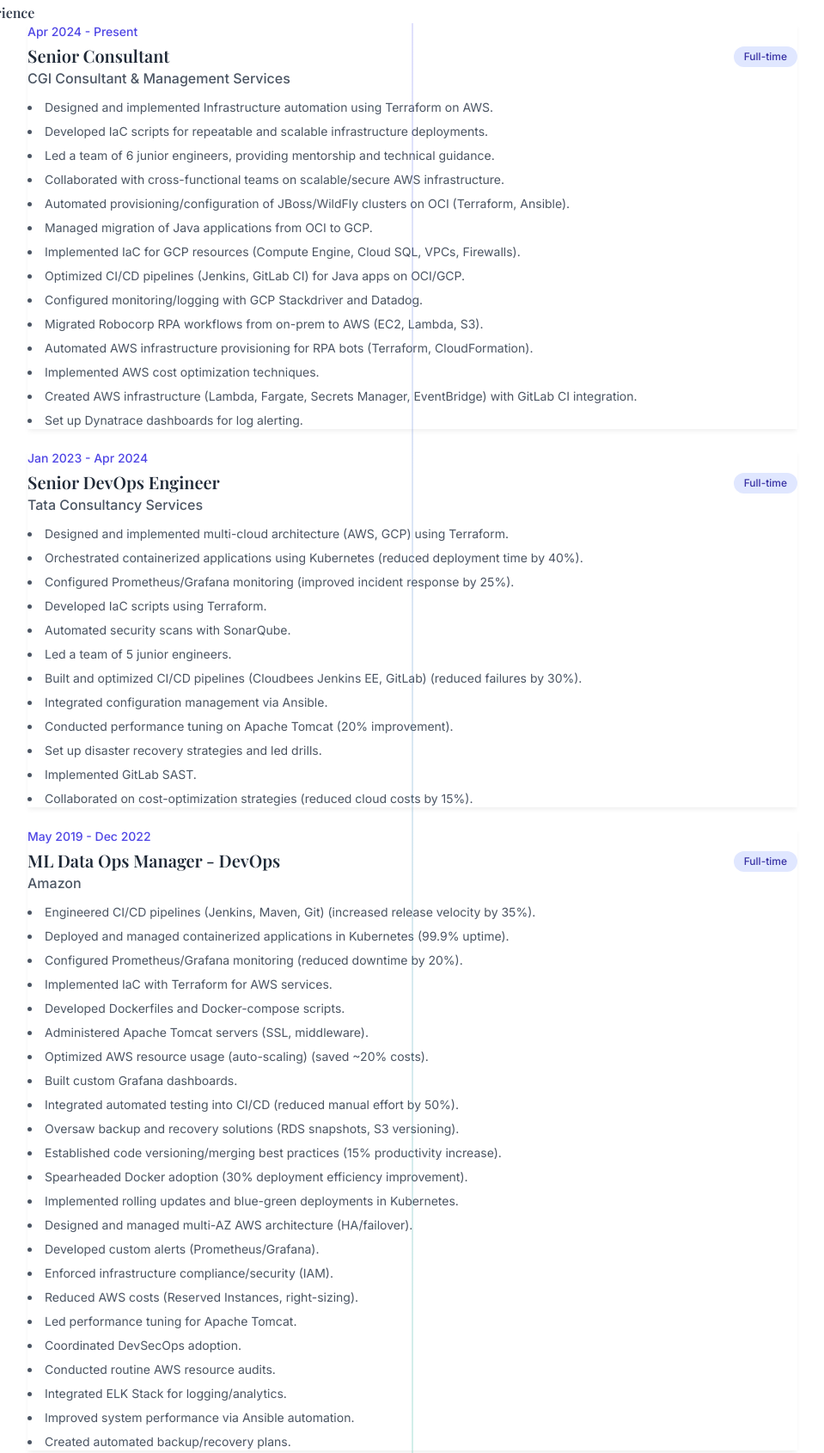
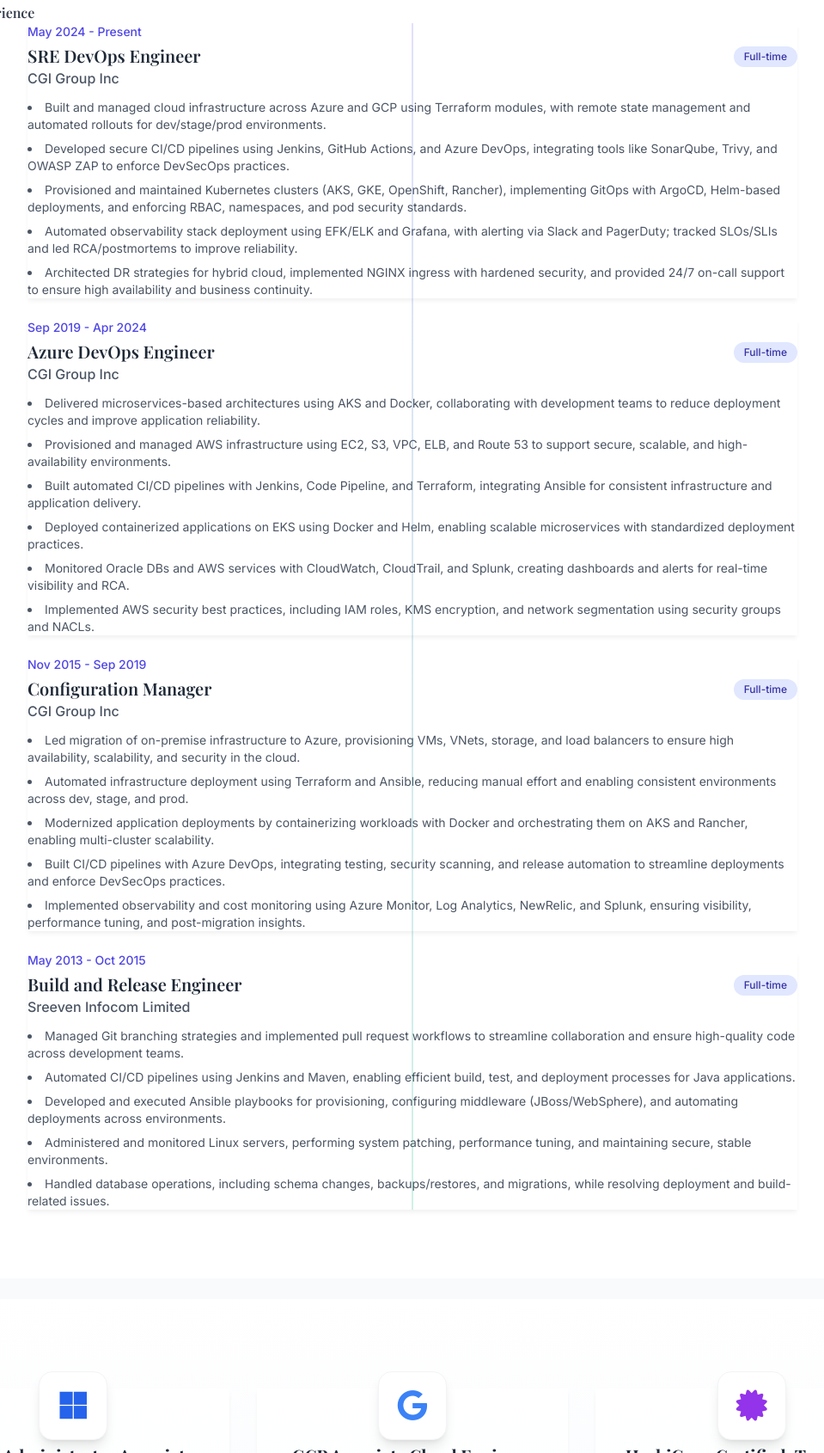
Before and after one commit to viswanatha1221/portfolio, a plain HTML site: page index.html in a window 1280 px wide. Shown: the part 2007-3697 px from the top of the page at 86% size, without its empty margins (160-1119 px from the left). Drawn offline with nearby package versions, Linux system fonts and the light colour scheme.

Commit message:
Update index.html
Updated exp

```diff
--- a/index.html
+++ b/index.html
@@ -491,141 +491,107 @@
         <h2 class="section-title">Professional Experience</h2>
         <div class="relative max-w-4xl mx-auto timeline-container">
 
-            <!-- CGI -->
+          <!-- CGI - SRE DevOps Engineer -->
 <div class="timeline-item">
     <div class="timeline-marker"></div>
     <div class="timeline-line"></div>
     <div class="timeline-content">
         <div class="flex flex-col md:flex-row md:justify-between md:items-center mb-3">
             <div>
-                            <p class="text-sm font-medium text-indigo-600 mb-1">Apr 2024 - Present</p>
-                            <h3 class="text-xl font-semibold text-gray-800">Senior Consultant</h3>
-                            <p class="text-md font-medium text-gray-600">CGI Consultant & Management Services</p>
+                <p class="text-sm font-medium text-indigo-600 mb-1">May 2024 - Present</p>
+                <h3 class="text-xl font-semibold text-gray-800">SRE DevOps Engineer</h3>
+                <p class="text-md font-medium text-gray-600">CGI Group Inc</p>
             </div>
             <div class="mt-2 md:mt-0">
                 <span class="inline-block px-3 py-1 rounded-full bg-indigo-100 text-indigo-800 text-xs font-medium">Full-time</span>
             </div>
         </div>
-                    <ul class="list-disc list-inside text-gray-600 space-y-2 text-sm mb-6"> <!-- Added mb-6 here -->
-                        <li>Designed and implemented Infrastructure automation using Terraform on AWS.</li>
-                        <li>Developed IaC scripts for repeatable and scalable infrastructure deployments.</li>
-                        <li>Led a team of 6 junior engineers, providing mentorship and technical guidance.</li>
-                        <li>Collaborated with cross-functional teams on scalable/secure AWS infrastructure.</li>
-                        <li>Automated provisioning/configuration of JBoss/WildFly clusters on OCI (Terraform, Ansible).</li>
-                        <li>Managed migration of Java applications from OCI to GCP.</li>
-                        <li>Implemented IaC for GCP resources (Compute Engine, Cloud SQL, VPCs, Firewalls).</li>
-                        <li>Optimized CI/CD pipelines (Jenkins, GitLab CI) for Java apps on OCI/GCP.</li>
-                        <li>Configured monitoring/logging with GCP Stackdriver and Datadog.</li>
-                        <li>Migrated Robocorp RPA workflows from on-prem to AWS (EC2, Lambda, S3).</li>
-                        <li>Automated AWS infrastructure provisioning for RPA bots (Terraform, CloudFormation).</li>
-                        <li>Implemented AWS cost optimization techniques.</li>
-                        <li>Created AWS infrastructure (Lambda, Fargate, Secrets Manager, EventBridge) with GitLab CI integration.</li>
-                        <li>Set up Dynatrace dashboards for log alerting.</li>
+        <ul class="list-disc list-inside text-gray-600 space-y-2 text-sm mb-6">
+            <li>Built and managed cloud infrastructure across Azure and GCP using Terraform modules, with remote state management and automated rollouts for dev/stage/prod environments.</li>
+            <li>Developed secure CI/CD pipelines using Jenkins, GitHub Actions, and Azure DevOps, integrating tools like SonarQube, Trivy, and OWASP ZAP to enforce DevSecOps practices.</li>
+            <li>Provisioned and maintained Kubernetes clusters (AKS, GKE, OpenShift, Rancher), implementing GitOps with ArgoCD, Helm-based deployments, and enforcing RBAC, namespaces, and pod security standards.</li>
+            <li>Automated observability stack deployment using EFK/ELK and Grafana, with alerting via Slack and PagerDuty; tracked SLOs/SLIs and led RCA/postmortems to improve reliability.</li>
+            <li>Architected DR strategies for hybrid cloud, implemented NGINX ingress with hardened security, and provided 24/7 on-call support to ensure high availability and business continuity.</li>
         </ul>
     </div>
 </div>
 
-            <!-- <!-- TCS -->
+<!-- CGI - Azure DevOps Engineer -->
 <div class="timeline-item">
     <div class="timeline-marker"></div>
     <div class="timeline-line"></div>
     <div class="timeline-content">
         <div class="flex flex-col md:flex-row md:justify-between md:items-center mb-3">
             <div>
-                            <p class="text-sm font-medium text-indigo-600 mb-1">Jan 2023 - Apr 2024</p>
-                            <h3 class="text-xl font-semibold text-gray-800">Senior DevOps Engineer</h3>
-                            <p class="text-md font-medium text-gray-600">Tata Consultancy Services</p>
+                <p class="text-sm font-medium text-indigo-600 mb-1">Sep 2019 - Apr 2024</p>
+                <h3 class="text-xl font-semibold text-gray-800">Azure DevOps Engineer</h3>
+                <p class="text-md font-medium text-gray-600">CGI Group Inc</p>
             </div>
             <div class="mt-2 md:mt-0">
                 <span class="inline-block px-3 py-1 rounded-full bg-indigo-100 text-indigo-800 text-xs font-medium">Full-time</span>
             </div>
         </div>
-                    <ul class="list-disc list-inside text-gray-600 space-y-2 text-sm mb-6"> <!-- Added mb-6 here -->
-                        <li>Designed and implemented multi-cloud architecture (AWS, GCP) using Terraform.</li>
-                        <li>Orchestrated containerized applications using Kubernetes (reduced deployment time by 40%).</li>
-                        <li>Configured Prometheus/Grafana monitoring (improved incident response by 25%).</li>
-                        <li>Developed IaC scripts using Terraform.</li>
-                        <li>Automated security scans with SonarQube.</li>
-                        <li>Led a team of 5 junior engineers.</li>
-                        <li>Built and optimized CI/CD pipelines (Cloudbees Jenkins EE, GitLab) (reduced failures by 30%).</li>
-                        <li>Integrated configuration management via Ansible.</li>
-                        <li>Conducted performance tuning on Apache Tomcat (20% improvement).</li>
-                        <li>Set up disaster recovery strategies and led drills.</li>
-                        <li>Implemented GitLab SAST.</li>
-                        <li>Collaborated on cost-optimization strategies (reduced cloud costs by 15%).</li>
+        <ul class="list-disc list-inside text-gray-600 space-y-2 text-sm mb-6">
+            <li>Delivered microservices-based architectures using AKS and Docker, collaborating with development teams to reduce deployment cycles and improve application reliability.</li>
+            <li>Provisioned and managed AWS infrastructure using EC2, S3, VPC, ELB, and Route 53 to support secure, scalable, and high-availability environments.</li>
+            <li>Built automated CI/CD pipelines with Jenkins, Code Pipeline, and Terraform, integrating Ansible for consistent infrastructure and application delivery.</li>
+            <li>Deployed containerized applications on EKS using Docker and Helm, enabling scalable microservices with standardized deployment practices.</li>
+            <li>Monitored Oracle DBs and AWS services with CloudWatch, CloudTrail, and Splunk, creating dashboards and alerts for real-time visibility and RCA.</li>
+            <li>Implemented AWS security best practices, including IAM roles, KMS encryption, and network segmentation using security groups and NACLs.</li>
         </ul>
     </div>
 </div>
 
-            <!-- Amazon DevOps -->
+<!-- CGI - Configuration Manager -->
 <div class="timeline-item">
     <div class="timeline-marker"></div>
     <div class="timeline-line"></div>
     <div class="timeline-content">
         <div class="flex flex-col md:flex-row md:justify-between md:items-center mb-3">
             <div>
-                            <p class="text-sm font-medium text-indigo-600 mb-1">May 2019 - Dec 2022</p>
-                            <h3 class="text-xl font-semibold text-gray-800">ML Data Ops Manager - DevOps</h3>
-                            <p class="text-md font-medium text-gray-600">Amazon</p>
+                <p class="text-sm font-medium text-indigo-600 mb-1">Nov 2015 - Sep 2019</p>
+                <h3 class="text-xl font-semibold text-gray-800">Configuration Manager</h3>
+                <p class="text-md font-medium text-gray-600">CGI Group Inc</p>
             </div>
             <div class="mt-2 md:mt-0">
                 <span class="inline-block px-3 py-1 rounded-full bg-indigo-100 text-indigo-800 text-xs font-medium">Full-time</span>
             </div>
         </div>
-                    <ul class="list-disc list-inside text-gray-600 space-y-2 text-sm mb-6"> <!-- Added mb-6 here -->
-                        <li>Engineered CI/CD pipelines (Jenkins, Maven, Git) (increased release velocity by 35%).</li>
-                        <li>Deployed and managed containerized applications in Kubernetes (99.9% uptime).</li>
-                        <li>Configured Prometheus/Grafana monitoring (reduced downtime by 20%).</li>
-                        <li>Implemented IaC with Terraform for AWS services.</li>
-                        <li>Developed Dockerfiles and Docker-compose scripts.</li>
-                        <li>Administered Apache Tomcat servers (SSL, middleware).</li>
-                        <li>Optimized AWS resource usage (auto-scaling) (saved ~20% costs).</li>
-                        <li>Built custom Grafana dashboards.</li>
-                        <li>Integrated automated testing into CI/CD (reduced manual effort by 50%).</li>
-                        <li>Oversaw backup and recovery solutions (RDS snapshots, S3 versioning).</li>
-                        <li>Established code versioning/merging best practices (15% productivity increase).</li>
-                        <li>Spearheaded Docker adoption (30% deployment efficiency improvement).</li>
-                        <li>Implemented rolling updates and blue-green deployments in Kubernetes.</li>
-                        <li>Designed and managed multi-AZ AWS architecture (HA/failover).</li>
-                        <li>Developed custom alerts (Prometheus/Grafana).</li>
-                        <li>Enforced infrastructure compliance/security (IAM).</li>
-                        <li>Reduced AWS costs (Reserved Instances, right-sizing).</li>
-                        <li>Led performance tuning for Apache Tomcat.</li>
-                        <li>Coordinated DevSecOps adoption.</li>
-                        <li>Conducted routine AWS resource audits.</li>
-                        <li>Integrated ELK Stack for logging/analytics.</li>
-                        <li>Improved system performance via Ansible automation.</li>
-                        <li>Created automated backup/recovery plans.</li>
+        <ul class="list-disc list-inside text-gray-600 space-y-2 text-sm mb-6">
+            <li>Led migration of on-premise infrastructure to Azure, provisioning VMs, VNets, storage, and load balancers to ensure high availability, scalability, and security in the cloud.</li>
+            <li>Automated infrastructure deployment using Terraform and Ansible, reducing manual effort and enabling consistent environments across dev, stage, and prod.</li>
+            <li>Modernized application deployments by containerizing workloads with Docker and orchestrating them on AKS and Rancher, enabling multi-cluster scalability.</li>
+            <li>Built CI/CD pipelines with Azure DevOps, integrating testing, security scanning, and release automation to streamline deployments and enforce DevSecOps practices.</li>
+            <li>Implemented observability and cost monitoring using Azure Monitor, Log Analytics, NewRelic, and Splunk, ensuring visibility, performance tuning, and post-migration insights.</li>
         </ul>
     </div>
 </div>
 
-            <!-- Amazon Analyst -->
+<!-- Sreeven Infocom - Build and Release Engineer -->
 <div class="timeline-item">
     <div class="timeline-marker"></div>
+    <div class="timeline-line"></div>
     <div class="timeline-content">
         <div class="flex flex-col md:flex-row md:justify-between md:items-center mb-3">
             <div>
-                            <p class="text-sm font-medium text-indigo-600 mb-1">Oct 2017 - May 2019</p>
-                            <h3 class="text-xl font-semibold text-gray-800">TRON Analyst & ML Data Specialist</h3>
-                            <p class="text-md font-medium text-gray-600">Amazon</p>
+                <p class="text-sm font-medium text-indigo-600 mb-1">May 2013 - Oct 2015</p>
+                <h3 class="text-xl font-semibold text-gray-800">Build and Release Engineer</h3>
+                <p class="text-md font-medium text-gray-600">Sreeven Infocom Limited</p>
             </div>
             <div class="mt-2 md:mt-0">
                 <span class="inline-block px-3 py-1 rounded-full bg-indigo-100 text-indigo-800 text-xs font-medium">Full-time</span>
             </div>
         </div>
-                    <ul class="list-disc list-inside text-gray-600 space-y-2 text-sm"> <!-- No mb-6 needed for last item -->
-                        <li>Conducted data analysis for automation opportunities (improved efficiency by 25%).</li>
-                        <li>Utilized Six Sigma methodologies to optimize workflows.</li>
-                        <li>Created and maintained MS Excel dashboards for KPIs.</li>
-                        <li>Analyzed SQL queries for data extraction and reporting.</li>
-                        <li>Provided human supervisory control for automated tasks (99% accuracy).</li>
-                        <li>Documented procedures and collaborated on improvements.</li>
-                        <li>Conducted audits for data integrity and compliance.</li>
+        <ul class="list-disc list-inside text-gray-600 space-y-2 text-sm">
+            <li>Managed Git branching strategies and implemented pull request workflows to streamline collaboration and ensure high-quality code across development teams.</li>
+            <li>Automated CI/CD pipelines using Jenkins and Maven, enabling efficient build, test, and deployment processes for Java applications.</li>
+            <li>Developed and executed Ansible playbooks for provisioning, configuring middleware (JBoss/WebSphere), and automating deployments across environments.</li>
+            <li>Administered and monitored Linux servers, performing system patching, performance tuning, and maintaining secure, stable environments.</li>
+            <li>Handled database operations, including schema changes, backups/restores, and migrations, while resolving deployment and build-related issues.</li>
         </ul>
     </div>
 </div>
-        </div>
+
     </section> -->
 
     <!-- Certifications Section -->
@@ -750,13 +716,13 @@
                 </div>
 
                 <!-- University info (always visible) -->
-                <p class="text-lg text-indigo-600 font-medium">Jawaharlel Nehru University</p>
+                <p class="text-lg text-indigo-600 font-medium">Jawaharlal Nehru Technological University</p>
                 <p class="text-gray-500 mt-1">2006 - 2010</p>
 
                 <!-- Degree name (hover reveal) -->
                 <div class="mt-6 h-16 flex items-center justify-center">
                     <h3 class="text-2xl font-semibold text-gray-800 opacity-0 group-hover:opacity-100 transition-opacity duration-300 absolute">
-                        B.Tech in Information Technology
+                        Bachelor of Technology in Information Technology
                     </h3>
                     <h3 class="text-2xl font-semibold text-transparent bg-clip-text bg-gradient-to-r from-indigo-400 to-purple-600 group-hover:opacity-0 transition-opacity duration-300">
                         Hover to reveal degree
```
Lines whose indentation alone changed are shown as unchanged.
